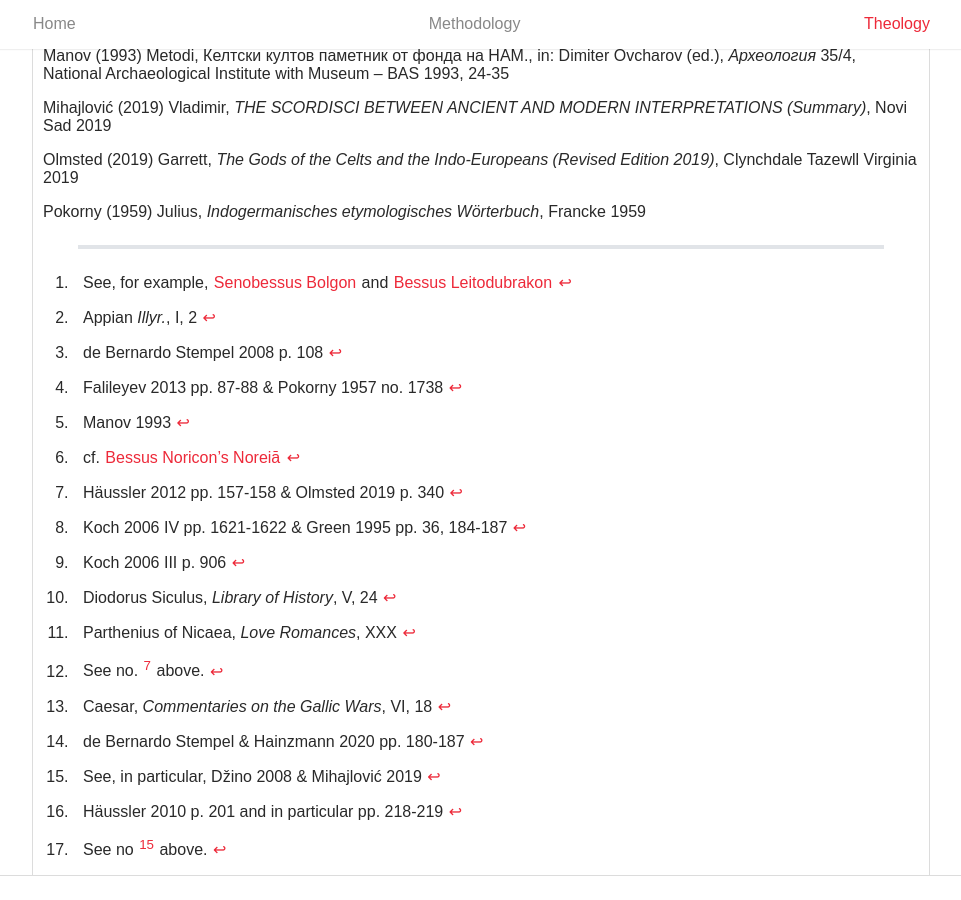
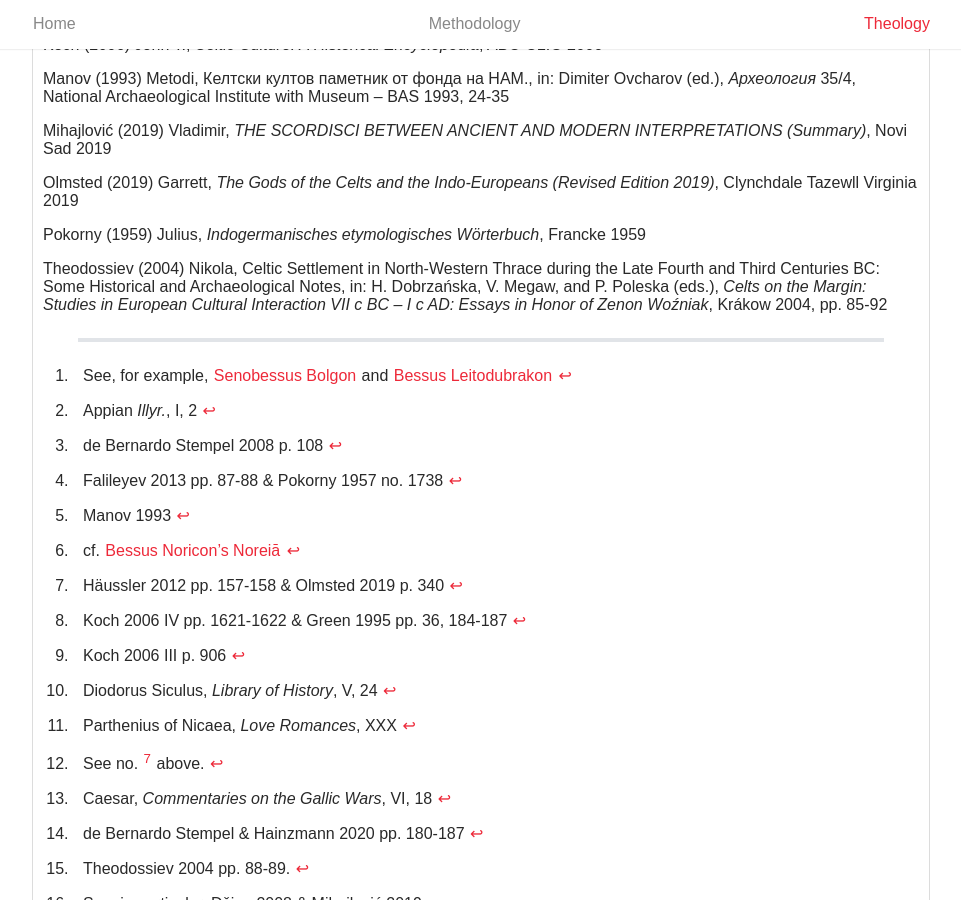
Before and after one commit to sapouidugnatos/uaricelton, a Jekyll site: the page built from _articles/scordus.md, in a window 1280 px wide and 900 px high, scrolled down 3488 px. Shown: the whole window, without its empty margins (159-1120 px from the left). Built offline with Jekyll 4.4.1, drawn with Linux system fonts in a browser that asks for light colours; some of the changed text lies outside the part shown.

Commit message:
Added another source to Scordus

```diff
--- a/_articles/scordus.md
+++ b/_articles/scordus.md
@@ -48,7 +48,7 @@
 
 > *"All the Gauls assert that they are descended from the god Dis, and say that this tradition has been handed down by the Druids."*[^13]
 
-To the present author's knowledge, only one Celtic deity appears in epigraphy with *Dīs* in the context of *interpretatio*: *Smertrios*,[^14] whose striking iconographical resemblence to \**Scordos* has already been established. This seems to confirm quite plainly that the deity attested on Manov's Celtic votive object is the eponymous heroic, sovereign, ancestral deity of the *Scordisci* and not simply an anthropomoprhic deity of the *Scordus Mons*.
+To the present author's knowledge, only one Celtic deity appears in epigraphy with *Dīs* in the context of *interpretatio*: *Smertrios*,[^14] whose striking iconographical resemblence to \**Scordos* has already been established. This seems to confirm quite plainly that the deity attested on Manov's Celtic votive object is the eponymous heroic, sovereign, ancestral deity of the *Scordisci* and not simply an anthropomoprhic deity of the *Scordus Mons*, a conclusion already reached by Theodossiev.[^18]
 
 This does, however, beg the question as to whether or not the *Scordisci* viewed their tutelary deity as the deity of the *Scordus Mons* as well. This is certainly possible, given the modern understanding of the "ethnogenesis" of the *Scordisci* as a post-colonial and likely heterogenous entity[^15], i.e. since the *Scordisci* were categorized as such only by the Greco-Roman world by virtue simply of their being the *La Tène* "others" to the north of the Hellenistic southern Balkans, and not because they actually existed as a unified social, cultural, or political entity. According to Häussler, Celtic hero and ancestral cults develop as response to socio-political upheaval.[^16] This may indicate that the worship of \**Scordos* as a heroic ancestral deity began as a way of unifying the various tribal groups of the Central Balkans around their shared geography in the face of social upheaval caused by tribal migrations, the end of the Hallstatt social order in the Balkans, and Roman colonial aggression.[^17]
 
@@ -75,6 +75,7 @@
 [^15]: See, in particular, Džino 2008 & Mihajlović 2019
 [^16]: Häussler 2010 p. 201 and in particular pp. 218-219
 [^17]: See no [^15] above.
+[^18]: Theodossiev 2004 pp. 88-89.
 
 **Bibliography**
 
@@ -103,6 +104,8 @@
 
 Pokorny (1959) Julius, *Indogermanisches etymologisches Wörterbuch*, Francke 1959
 
+Theodossiev (2004) Nikola, Celtic Settlement in North-Western Thrace during the Late Fourth and Third Centuries BC: Some Historical and Archaeological Notes, in: H. Dobrzańska, V. Megaw, and P. Poleska (eds.), *Celts on the Margin: Studies in European Cultural Interaction VII c BC – I c AD: Essays in Honor of Zenon Woźniak*, Krákow 2004, pp. 85-92
+
 
 
 ----------
```
